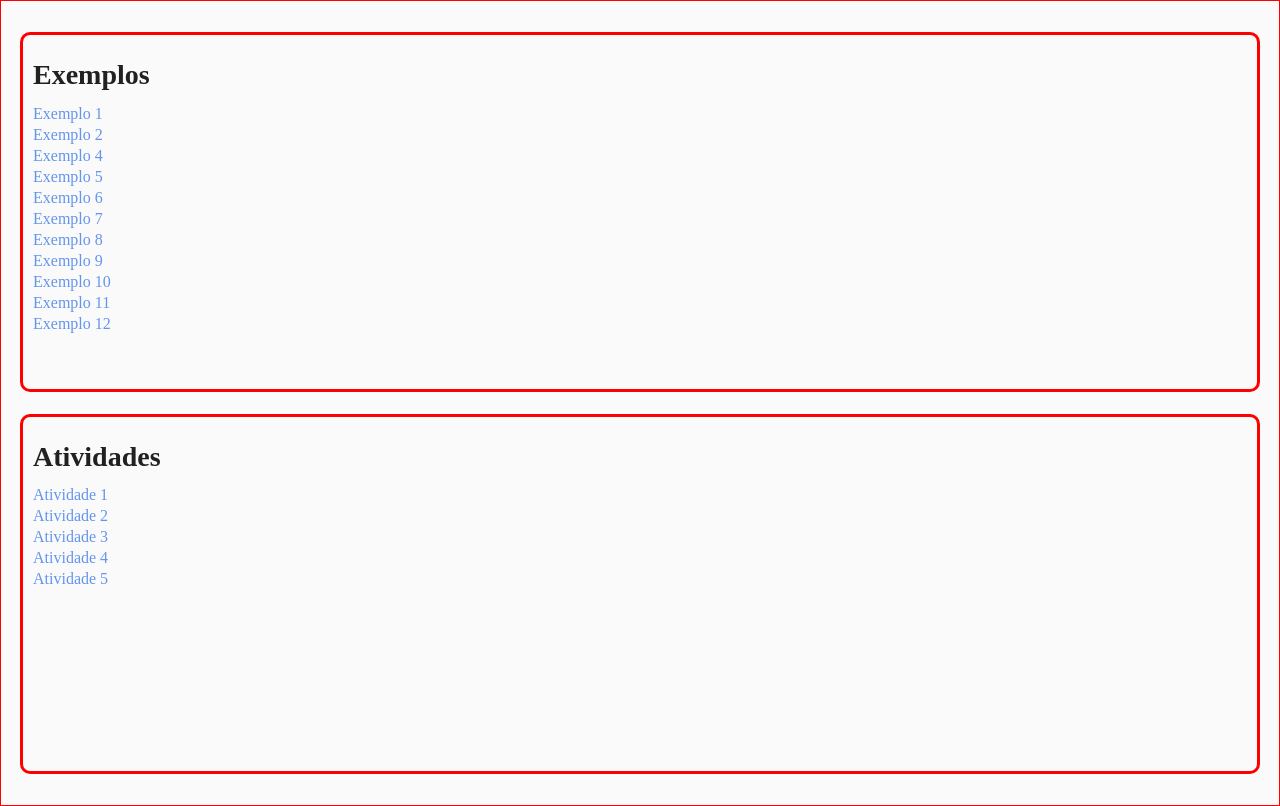
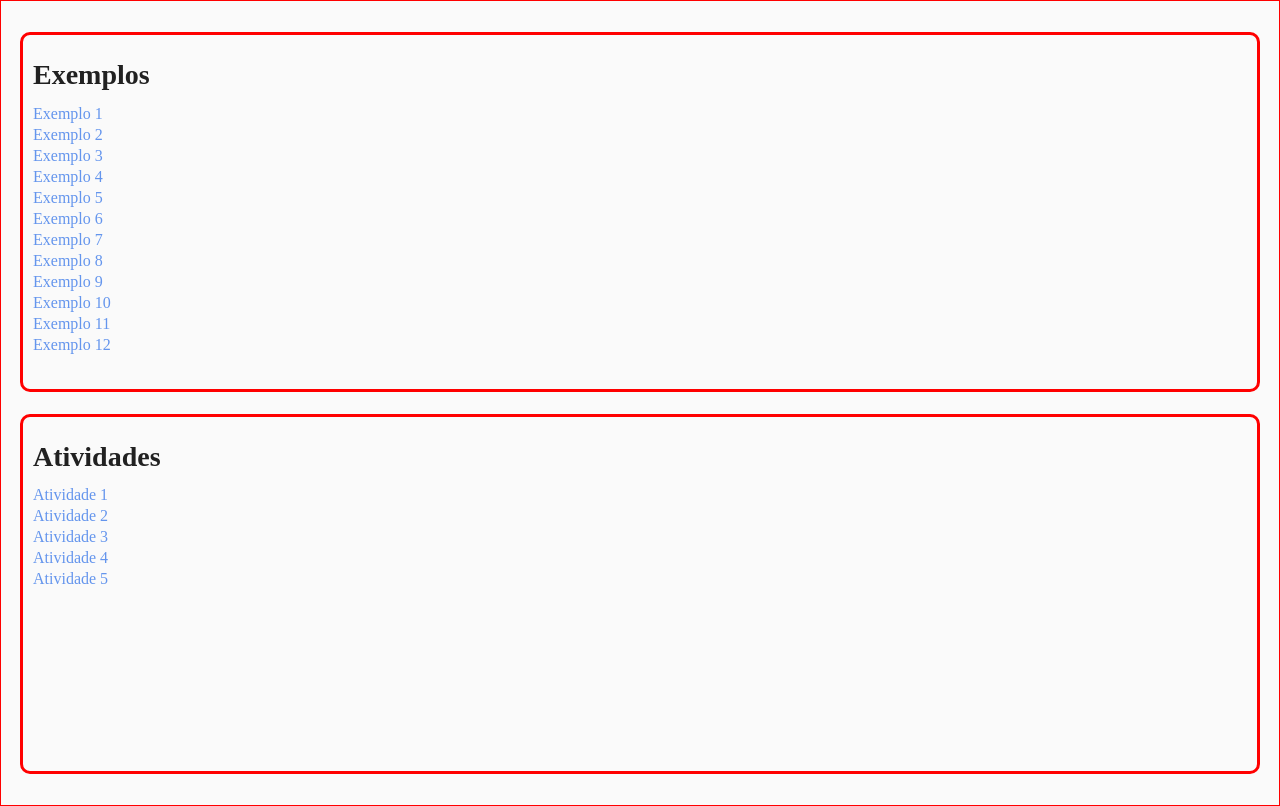
Before and after one commit to joaoromeira-etec/vitejs-introducao, a React (Vite) app: page / in a window 1280 px wide. Built offline with nearby package versions, Linux system fonts and the light colour scheme.

Commit message:
inserção do exemplo 3

```diff
--- a/src/pages/home/index.jsx
+++ b/src/pages/home/index.jsx
@@ -10,6 +10,7 @@ function Home() {
         <h1>Exemplos</h1>
         <Link to="/exemplo/1">Exemplo 1</Link>
         <Link to="/exemplo/2">Exemplo 2</Link>
+        <Link to="/exemplo/3">Exemplo 3</Link>
         <Link to="/exemplo/4">Exemplo 4</Link>
         <Link to="/exemplo/5">Exemplo 5</Link>
         <Link to="/exemplo/6">Exemplo 6</Link>
```
